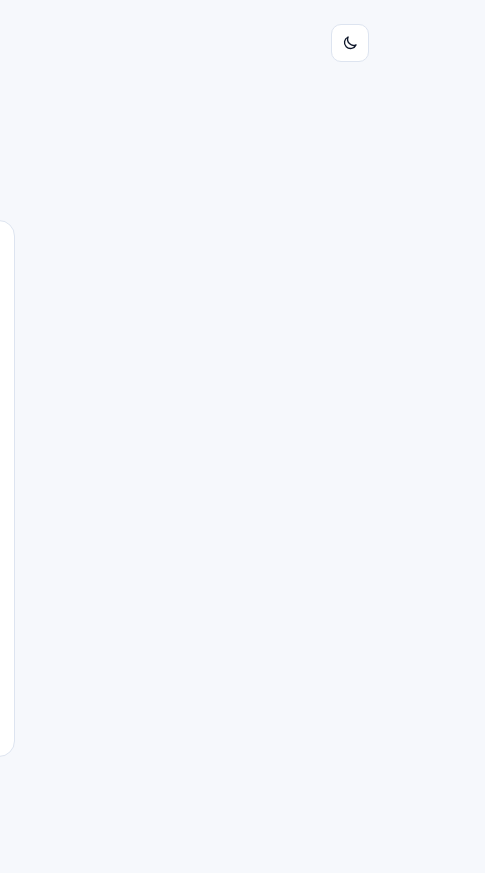
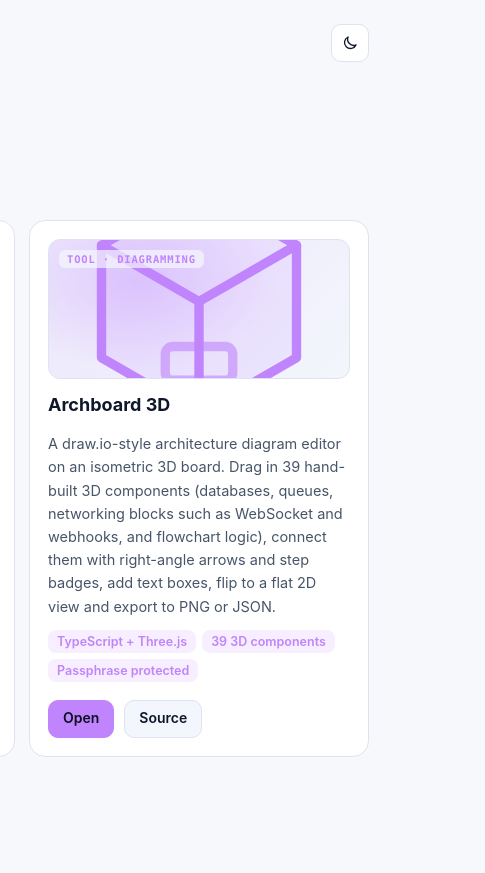
Before and after one commit to tanmoy-bh/projects, a plain HTML site: page public/index.html in a window 1280 px wide. Shown: the full height of the page, 795-1280 px from the left. Drawn offline with Linux system fonts and the light colour scheme.

Commit message:
Add Archboard 3D to the projects hub
Co-Authored-By: Claude Sonnet 5.5 <noreply@anthropic.com>

```diff
--- a/functions/_middleware.js
+++ b/functions/_middleware.js
@@ -8,6 +8,7 @@
 const APPS = {
   bobia: 'https://tanmoybh-bobia.pages.dev',
   'nature-risk': 'https://tanmoybh-nature-risk.pages.dev',
+  'archboard-3d': 'https://tanmoybh-archboard-3d.pages.dev',
 };
 
 export async function onRequest(context) {
--- a/public/index.html
+++ b/public/index.html
@@ -77,6 +77,13 @@ footer{padding:0 0 40px;color:var(--dim);font-size:13px}
       <div class="chips"><span class="chip">8 open data sources</span><span class="chip">Satellite and climate data</span><span class="chip">Passphrase protected</span></div>
       <div class="links"><a class="btn primary" href="nature-risk/">Open</a><a class="btn" href="https://github.com/tanmoy-bh/nature-risk" target="_blank" rel="noopener">Source</a></div>
     </article>
+    <article class="card" style="--c:#c084fc">
+      <div class="art"><span class="tag">Tool · Diagramming</span><svg viewBox="0 0 80 80" fill="none" stroke="currentColor" stroke-width="2.5" stroke-linecap="round" stroke-linejoin="round"><path d="M40 8l26 15v30L40 68 14 53V23z" fill="currentColor" fill-opacity=".14"/><path d="M40 38v30M14 23l26 15 26-15"/><rect x="31" y="50" width="18" height="9" rx="2" stroke-opacity=".6"/></svg></div>
+      <h2>Archboard 3D</h2>
+      <p>A draw.io-style architecture diagram editor on an isometric 3D board. Drag in 39 hand-built 3D components (databases, queues, networking blocks such as WebSocket and webhooks, and flowchart logic), connect them with right-angle arrows and step badges, add text boxes, flip to a flat 2D view and export to PNG or JSON.</p>
+      <div class="chips"><span class="chip">TypeScript + Three.js</span><span class="chip">39 3D components</span><span class="chip">Passphrase protected</span></div>
+      <div class="links"><a class="btn primary" href="archboard-3d/">Open</a><a class="btn" href="https://github.com/tanmoy-bh/archboard-3d" target="_blank" rel="noopener">Source</a></div>
+    </article>
   </main>
 
   <footer>© Tanmoy Bhattacharjee</footer>
```
Also changed, not shown: 1 other file.
